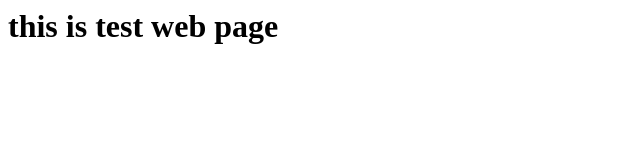
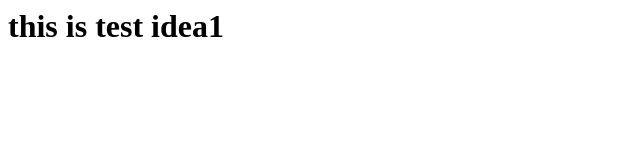
Before and after one commit to Anil-kattoju/webrepo, a plain HTML site: page index.html in a window 1280 px wide. Shown: the whole page, without its empty margins (0-640 px from the left). Drawn offline with Linux system fonts and the light colour scheme.

Commit message:
committed idea1

```diff
--- a/index.html
+++ b/index.html
@@ -1 +1 @@
-<h1>this is test web page</h1>
+<h1>this is test idea1</h1>
```
